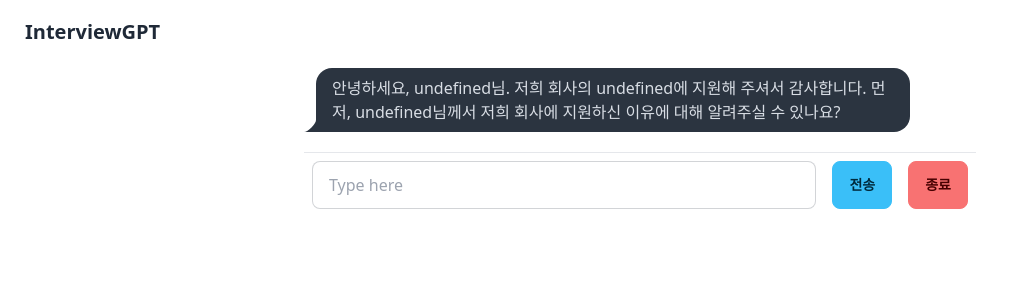
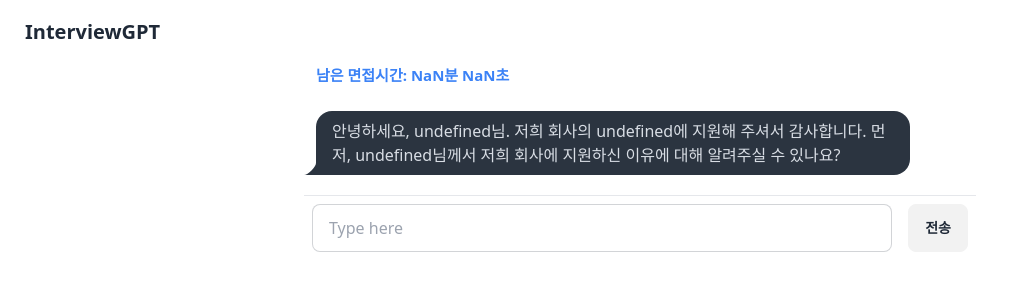
Before and after one commit to glowingjade/developer-interview-simulation, a Next.js app: page /chat in a window 1280 px wide. Shown: the top 300 px of the page, without its empty margins (0-1013 px from the left). Built offline with nearby package versions, Linux system fonts and the light colour scheme; no server answers.

Commit message:
면접 시간 추가

```diff
--- a/src/pages/chat.js
+++ b/src/pages/chat.js
@@ -1,5 +1,5 @@
 import {openai} from '@/utils/openai'
-import {useState} from 'react'
+import {useEffect, useState} from 'react'
 import {useRouter} from 'next/router'
 import qs from 'qs'
 
@@ -11,6 +11,7 @@
     name,
     position,
     skill,
+    duration,
   } = router.query
 
   /**
@@ -24,10 +25,28 @@
   ])
   const [userText, setUserText] = useState('')
   const [messageGenerating, setMessageGenerating] = useState(false)
+  const [firstMessageTimestamp, setFirstMessageTimestamp] = useState(null)
+  const [timeLeft, setTimeLeft] = useState(duration * 60)
+  const [ended, setEnded] = useState(false)
+  const [generatingResult, setGeneratingResult] = useState(false)
+
+  useEffect(() => {
+    const interval = setInterval(() => {
+      setTimeLeft(firstMessageTimestamp ? Math.max(duration * 60 - Math.floor((Date.now() - firstMessageTimestamp) / 1000), 0) : duration * 60)
+    }, 1000)
+    return () => clearInterval(interval)
+  })
+
+  useEffect(() => {
+    if (timeLeft <= 0) {
+      setEnded(true)
+    }
+  }, [timeLeft])
 
   const generateMessage = async (messages) => {
     setMessageGenerating(true)
 
+    try {
       const chatCompletion = await openai.createChatCompletion({
         model: 'gpt-3.5-turbo',
         messages: [
@@ -43,9 +62,12 @@
 
       const message = chatCompletion.data.choices[0].message
 
+      if (!ended) {
         setMessages([...messages, {role: message.role, content: message.content}])
-
+      }
+    } finally {
       setMessageGenerating(false)
+    }
   }
 
   const handleUserTextSubmit = async (evt) => {
@@ -54,10 +76,16 @@
     setUserText('')
     const newMessages = [...messages, {role: 'user', content: userText}]
     setMessages(newMessages)
+    if (!firstMessageTimestamp) {
+      setFirstMessageTimestamp(Date.now())
+    }
     await generateMessage(newMessages)
   }
 
-  const handleEndChat = async () => {
+  const showResult = async () => {
+    setGeneratingResult(true)
+
+    try {
       const chatCompletion = await openai.createChatCompletion({
         model: 'gpt-3.5-turbo',
         messages: [
@@ -95,27 +123,54 @@
       })
 
       await router.push(`/result?${queries}`)
+    } finally {
+      setGeneratingResult(false)
+    }
   }
 
   return (
       <main className="max-w-2xl mx-auto">
+        {!ended && (
+            <div className="pl-3 mb-5 text-blue-500 font-bold text-[15px]">남은
+              면접시간: {Math.floor(timeLeft / 60)}분 {timeLeft % 60}초
+            </div>
+        )}
+
         <div className="pb-4">
           {messages.map(({role, content}, index) => (
               <div key={index} className={`chat ${role === 'user' ? 'chat-end' : 'chat-start'}`}>
                 <div className="chat-bubble">{content}</div>
               </div>
           ))}
+
+          {messageGenerating && (
+              <div className="chat chat-start">
+                <div className="chat-bubble">
+                  <span className="loading loading-spinner loading-xs"></span>
+                </div>
+              </div>
+          )}
+
+          {ended && (
+              <div className="mt-10 mb-4 w-full flex flex-col items-center">
+                <div className="text-gray-700 font-medium text-[15px]">면접이 종료되었습니다.</div>
+
+                <button className="mt-3 btn btn-primary" type="button" onClick={showResult} disabled={generatingResult}>
+                  {generatingResult ? (
+                      <span className="loading loading-spinner loading-xs"></span>
+                  ) : (<>결과 확인하러 가기</>)}
+                </button>
+              </div>
+          )}
         </div>
 
         <form className="w-full flex p-2 border-t" onSubmit={handleUserTextSubmit}>
           <input type="text" placeholder="Type here" className="input input-bordered w-full mr-4" value={userText}
                  onChange={e => setUserText(e.target.value)}
+                 disabled={ended}
           />
 
-          <button className="btn mr-4 btn-info" type="submit" disabled={!!messageGenerating}>전송
-          </button>
-
-          <button className="btn btn-error" type="button" disabled={!!messageGenerating} onClick={handleEndChat}>종료
+          <button className="btn" type="submit" disabled={!!messageGenerating || ended}>전송
           </button>
         </form>
       </main>
--- a/src/pages/index.js
+++ b/src/pages/index.js
@@ -4,15 +4,16 @@
 
 export default function Home() {
   const router = useRouter()
-  const { register, errors } = useForm();
+  const {register, errors} = useForm()
 
   const handleSubmit = async (evt) => {
     evt.preventDefault()
 
-    const queries =qs.stringify({
+    const queries = qs.stringify({
       name: evt.target.name.value,
       position: evt.target.position.value,
       skill: evt.target.skill.value,
+      duration: evt.target.duration.value,
     })
 
     await router.push(`/chat?${queries}`)
@@ -22,13 +23,16 @@
       <main className="max-w-2xl mx-auto">
         <form className="flex flex-col justify-items-center" onSubmit={handleSubmit}>
           <label className="label">이름</label>
-          <input className="input input-bordered input-primary" type="text" {...register("name")} />
+          <input className="input input-bordered input-primary" type="text" {...register('name')} />
 
           <label className="mt-5">지원 포지션</label>
-          <input className="input input-bordered input-primary" type="text" {...register("position")} />
+          <input className="input input-bordered input-primary" type="text" {...register('position')} />
 
           <label className="mt-5">기술 스택</label>
-          <input className="input input-bordered input-primary" type="text" {...register("skill")} />
+          <input className="input input-bordered input-primary" type="text" {...register('skill')} />
+
+          <label className="mt-5">면접 시간 (분)</label>
+          <input className="input input-bordered input-primary" type="number" {...register('duration')} />
 
           <button className="mt-10 btn" type="submit">제출</button>
         </form>
```
Lines whose indentation alone changed are shown as unchanged.
